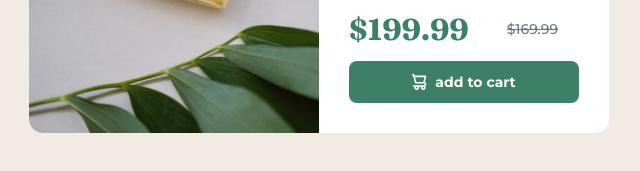
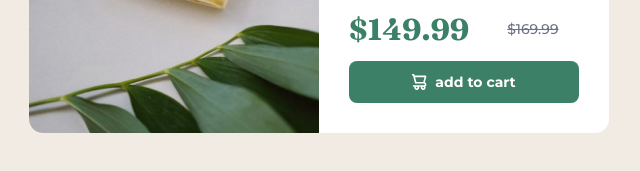
Before and after one commit to takeshi2030/Front-End-Challenge-1, a plain HTML site: page product-preview-card-component-main/index.html in a window 1280 px wide. Shown: the part 467-638 px from the top of the page, 321-961 px from the left. Drawn offline with Linux system fonts and the light colour scheme.

Commit message:
Ajuste preco

```diff
--- a/product-preview-card-component-main/index.html
+++ b/product-preview-card-component-main/index.html
@@ -28,7 +28,7 @@
         <h2 class="nome-produto">Gabrielle Essence Eau De Parfum</h2>
         <p>A floral, solar and voluptuous interpretation composed by Olivier Polge, Perfumer-Creator for the House of CHANEL.</p>
             <div class="preco">
-                <p class="preco-promo">$199.99</p>
+                <p class="preco-promo">$149.99</p>
                 <p class="preco-de">$169.99</p>
             </div>
             <button class="add-cart">
```
